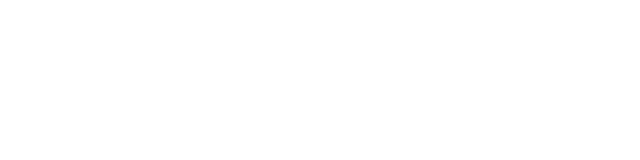
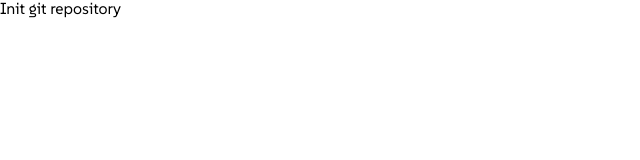
Before and after one commit to sebastiangulli/DevFlows, a React (Vite) app: page / in a window 1280 px wide. Shown: the top 160 px of the page, without its empty margins (0-640 px from the left). Built offline with nearby package versions, Linux system fonts and the light colour scheme.

Commit message:
rename toolPaths object, create icon and task component, and iterate tasks list

```diff
--- a/src/components/Flow.jsx
+++ b/src/components/Flow.jsx
@@ -1,19 +1,25 @@
 import { useState } from "react"
-import { toolIcons } from "../icons/toolIcons"
+import { Task } from "./Task"
 
 export const Flow = () => {
     const [tasks, setTasks] = useState([
-        {'id': 0, 'name': 'Init git repository', 'tool': 'git', 'branch': 'main', 'position': 1},
-        {'id': 1, 'name': 'Create container', 'tool': 'docker', 'branch': 'main', 'position': 2},
-        {'id': 2, 'name': 'Design header', 'tool': 'react', 'branch': 'main', 'position': 3},
-        {'id': 3, 'name': 'Add api connection', 'tool': 'node', 'branch': 'main', 'position': 4},
-        {'id': 4, 'name': 'Apply stylesheet', 'tool': 'css', 'branch': 'main', 'position': 5}
+        { 'id': 0, 'name': 'Init git repository', 'tool': 'git', 'branch': 'main', 'position': 1 },
+        { 'id': 1, 'name': 'Create container', 'tool': 'docker', 'branch': 'main', 'position': 2 },
+        { 'id': 2, 'name': 'Design header', 'tool': 'react', 'branch': 'main', 'position': 3 },
+        { 'id': 3, 'name': 'Add api connection', 'tool': 'node', 'branch': 'main', 'position': 4 },
+        { 'id': 4, 'name': 'Apply stylesheet', 'tool': 'css', 'branch': 'main', 'position': 5 }
     ])
 
     return (
         <div className="flow">
             <div className="flow__container">
-
+                <div className="flow__container__grid">
+                    {
+                        tasks.map((task, index) =>
+                            <Task name={task.name} tool={task.tool} key={index}/>
+                        )
+                    }
+                </div>
             </div>
         </div>
     )
--- /dev/null
+++ b/src/components/Icon.jsx
@@ -0,0 +1,9 @@
+export const Icon = ({ className, paths }) => {
+    return (
+        <svg className={className} xmlns="http://www.w3.org/2000/svg" viewBox="0 0 24 24"
+            fill="none" strokeLinecap="round" strokeLinejoin="round">
+            <path stroke="none" d="M0 0h24v24H0z" fill="none" />
+            {paths}
+        </svg>
+    )
+}
--- /dev/null
+++ b/src/components/Task.jsx
@@ -0,0 +1,17 @@
+import { Icon } from "./Icon"
+import { toolPaths } from "../icons/toolPaths"
+
+export const Task = ({ name, tool }) => {
+    return (
+        <div className="flow__container__grid__task">
+            <span className="flow__container__grid__task__name">
+                {name}
+            </span>
+            <div className="flow__container__grid__task__box">
+                <Icon className={'flow__container__grid__task__box__icon'}>
+                    {toolPaths[tool]}
+                </Icon>
+            </div>
+        </div>
+    )
+}
--- a/src/icons/toolIcons.jsx
+++ b/src/icons/toolPaths.jsx
@@ -1,4 +1,4 @@
-export const toolIcons = {
+export const toolPaths = {
     'docker':
         <>
             <path d="M22 12.54c-1.804 -.345 -2.701 -1.08 -3.523 -2.94c-.487 .696 -1.102 1.568 -.92 2.4c.028 .238 -.32 1 -.557 1h-14c0 5.208 3.164 7 6.196 7c4.124 .022 7.828 -1.376 9.854 -5c1.146 -.101 2.296 -1.505 2.95 -2.46z" />
```
